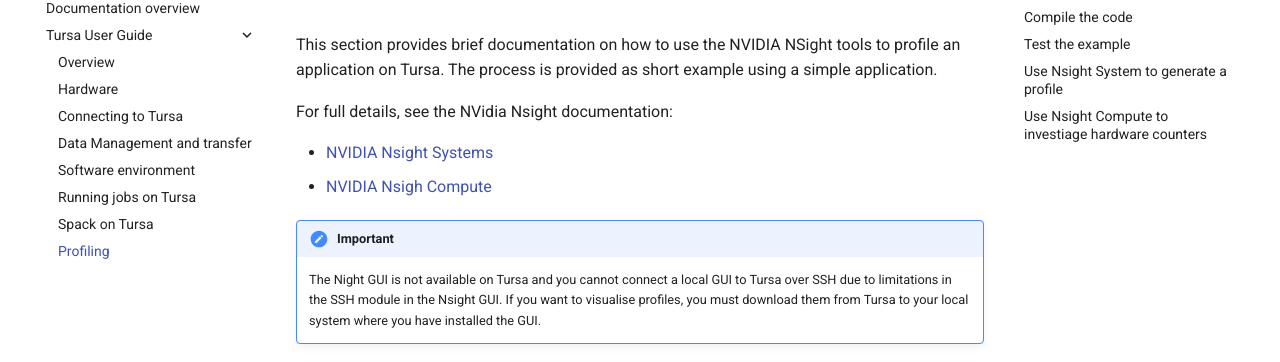
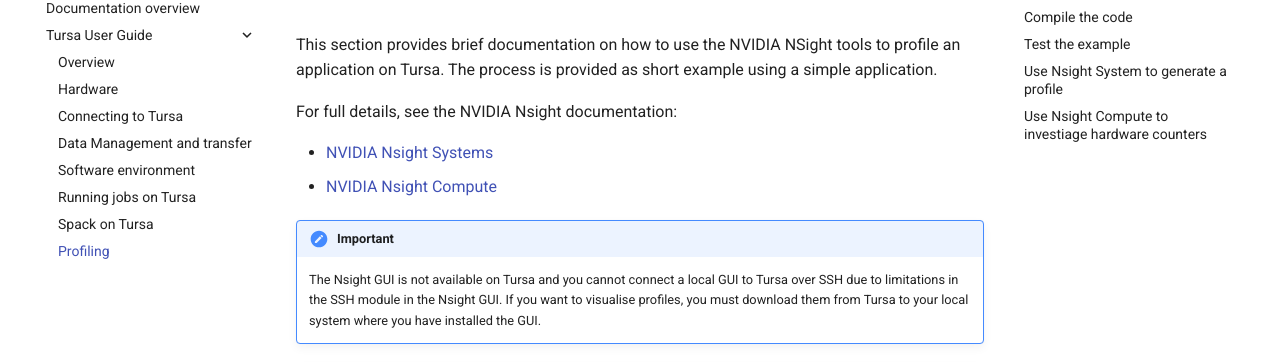
Before and after one commit to EPCCed/dirac-docs, an MkDocs documentation site: the page built from docs/tursa-user-guide/profiling.md, in a window 1280 px wide and 900 px high. Shown: the part 148-510 px from the top of the window. Built offline with MkDocs 1.6.1 and Material for MkDocs 9.7.7, drawn with Linux system fonts in a browser that asks for light colours; comment, search, counter and statistics services are not loaded.

Commit message:
Fixes typos

```diff
--- a/docs/tursa-user-guide/profiling.md
+++ b/docs/tursa-user-guide/profiling.md
@@ -4,13 +4,13 @@
 to profile an application on Tursa. The process is provided as short example using
 a simple application.
 
-For full details, see the NVidia Nsight documentation:
+For full details, see the NVIDIA Nsight documentation:
 
  - [NVIDIA Nsight Systems](https://docs.nvidia.com/nsight-systems/UserGuide/index.html)
- - [NVIDIA Nsigh Compute](https://docs.nvidia.com/nsight-compute/)
+ - [NVIDIA Nsight Compute](https://docs.nvidia.com/nsight-compute/)
 
 !!! important
-    The Night GUI is not available on Tursa and you cannot connect a local GUI to
+    The Nsight GUI is not available on Tursa and you cannot connect a local GUI to
     Tursa over SSH due to limitations in the SSH module in the Nsight GUI. If you want
     to visualise profiles, you must download them from Tursa to your local system
     where you have installed the GUI.
```
